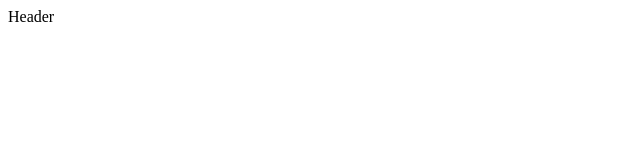
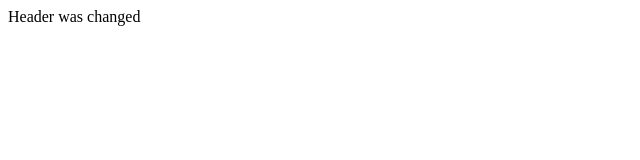
Before and after one commit to rasfor/project_1, a plain HTML site: page index.html in a window 1280 px wide. Shown: the whole page, without its empty margins (0-640 px from the left). Drawn offline with Linux system fonts and the light colour scheme.

Commit message:
Change Header

```diff
--- a/index.html
+++ b/index.html
@@ -10,7 +10,7 @@
 
 <body>
   <header>
-    Header
+    Header was changed
   </header>
   <main>
     <div> </div>
```
